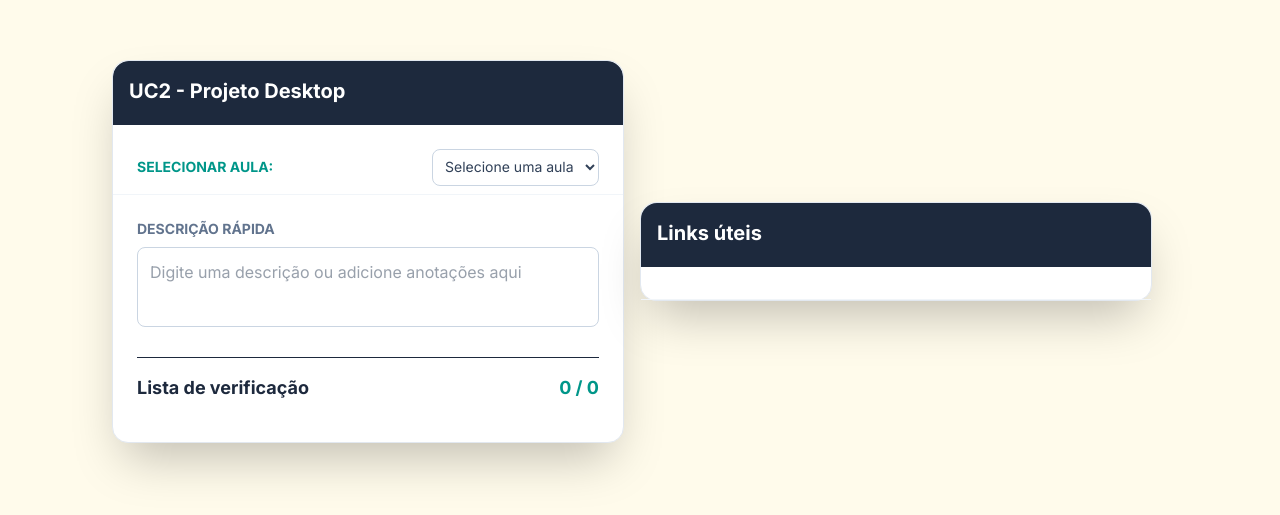
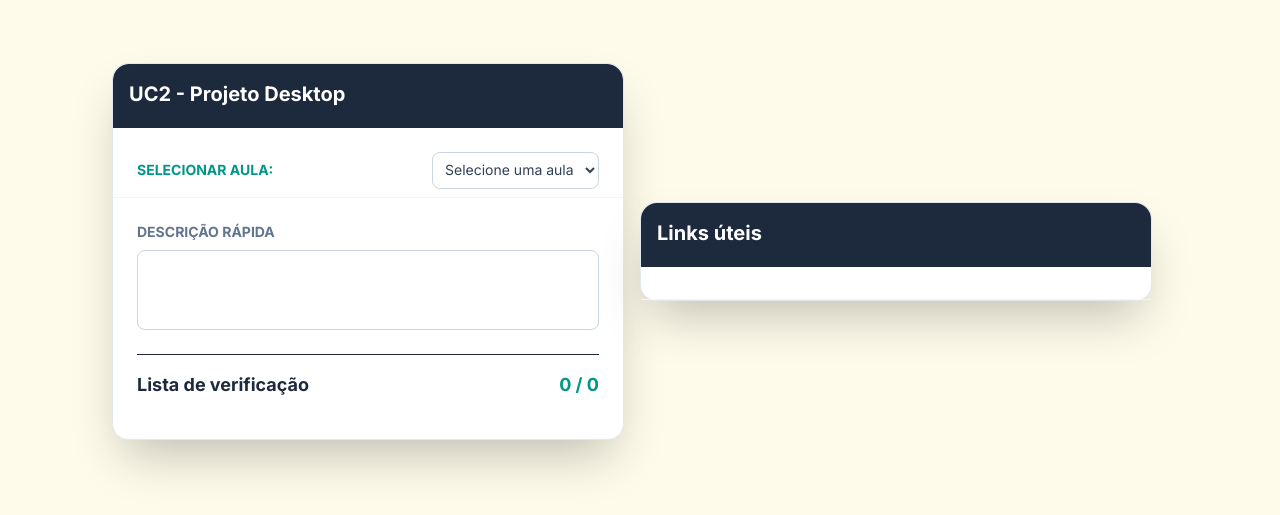
Before and after one commit to Gaaldra/Gaaldra.github.io, a plain HTML site: page checklist.html in a window 1280 px wide. Shown: the part 141-656 px from the top of the page. Drawn offline with nearby package versions, Linux system fonts and the light colour scheme.

Commit message:
Fix: Trocando o textarea por uma div

```diff
--- a/checklist.html
+++ b/checklist.html
@@ -41,12 +41,12 @@
         <p class="text-sm font-semibold text-slate-500 mb-2">
           DESCRIÇÃO RÁPIDA
         </p>
-        <textarea
+        <div
           id="description-area"
           class="w-full p-3 h-20 border border-slate-300 rounded-lg text-slate-700 resize-none focus:ring-teal-500 focus:border-teal-500 transition-shadow"
           placeholder="Digite uma descrição ou adicione anotações aqui"
           readonly
-        ></textarea>
+        ></div>
       </div>
 
       <section class="p-6 pt-0 flex flex-col overflow-hidden">
```
